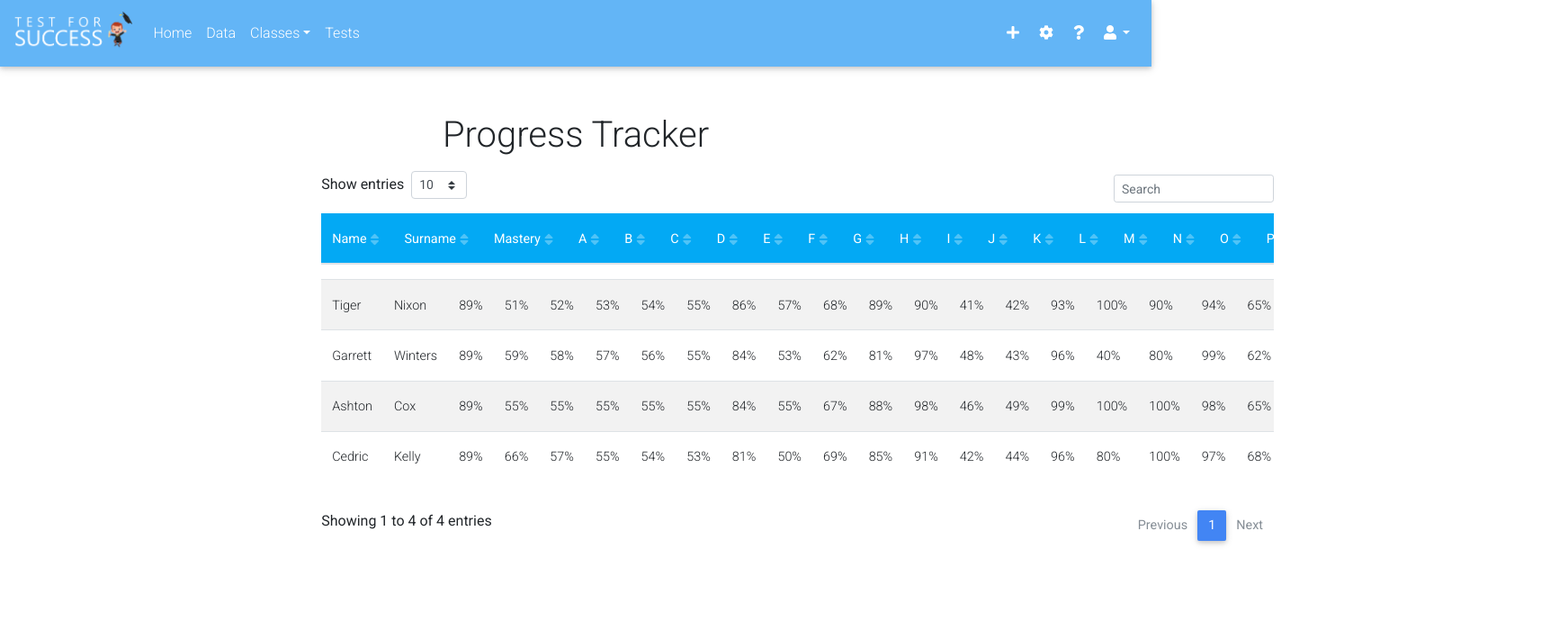
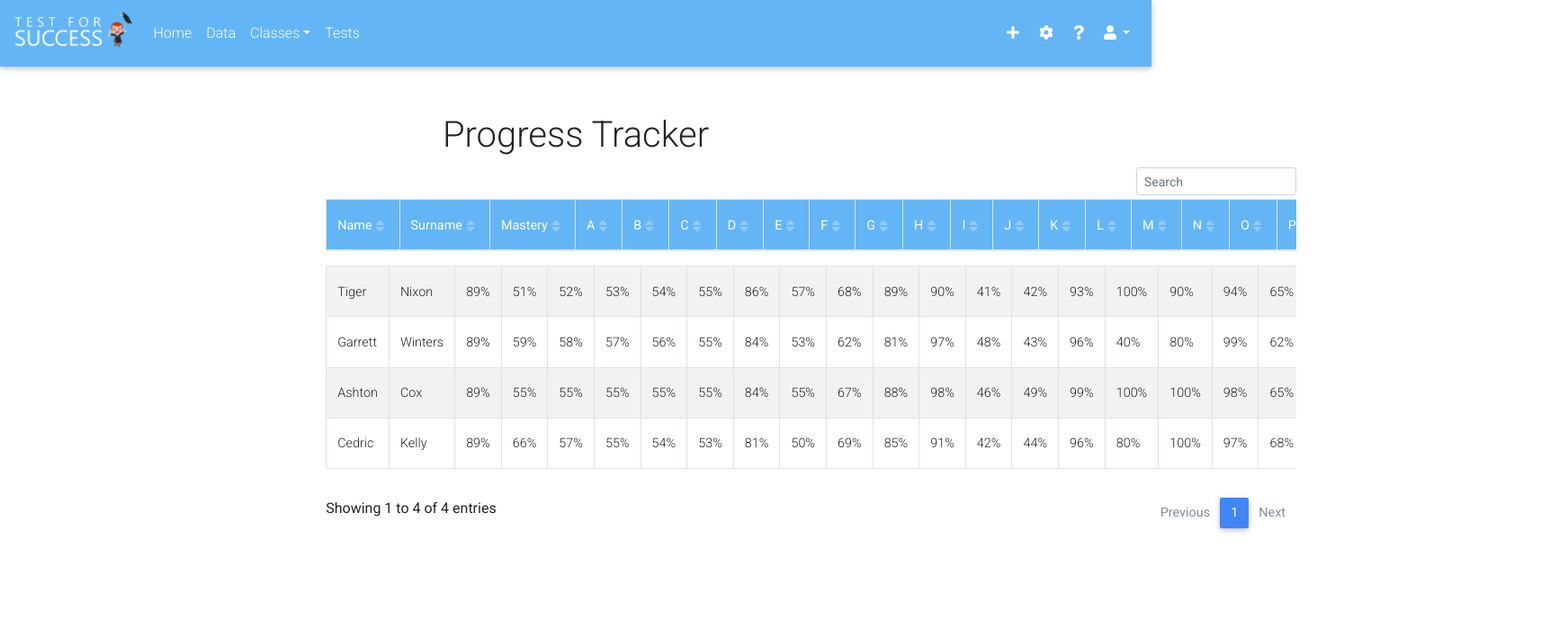
Before and after one commit to HeatherButterfield/testforsuccess, a React (Create React App) app: page /teacher/data in a window 1280 px wide. Shown: the top 700 px of the page at 90% size, 1733 px wide, since content can reach past the window. Built offline with nearby package versions, Linux system fonts and the light colour scheme.

Commit message:
Changed tableheader color to match website and removed entries option

```diff
--- a/src/pages/DataPage.js
+++ b/src/pages/DataPage.js
@@ -281,8 +281,9 @@ const DatatablePage = () => {
     <MDBDataTable
       scrollX
       striped
-
-      theadColor="light-blue"
+      bordered
+      displayEntries={false}
+      theadColor="rgba-blue-strong"
       theadTextWhite
       hover
       data={data}
```
